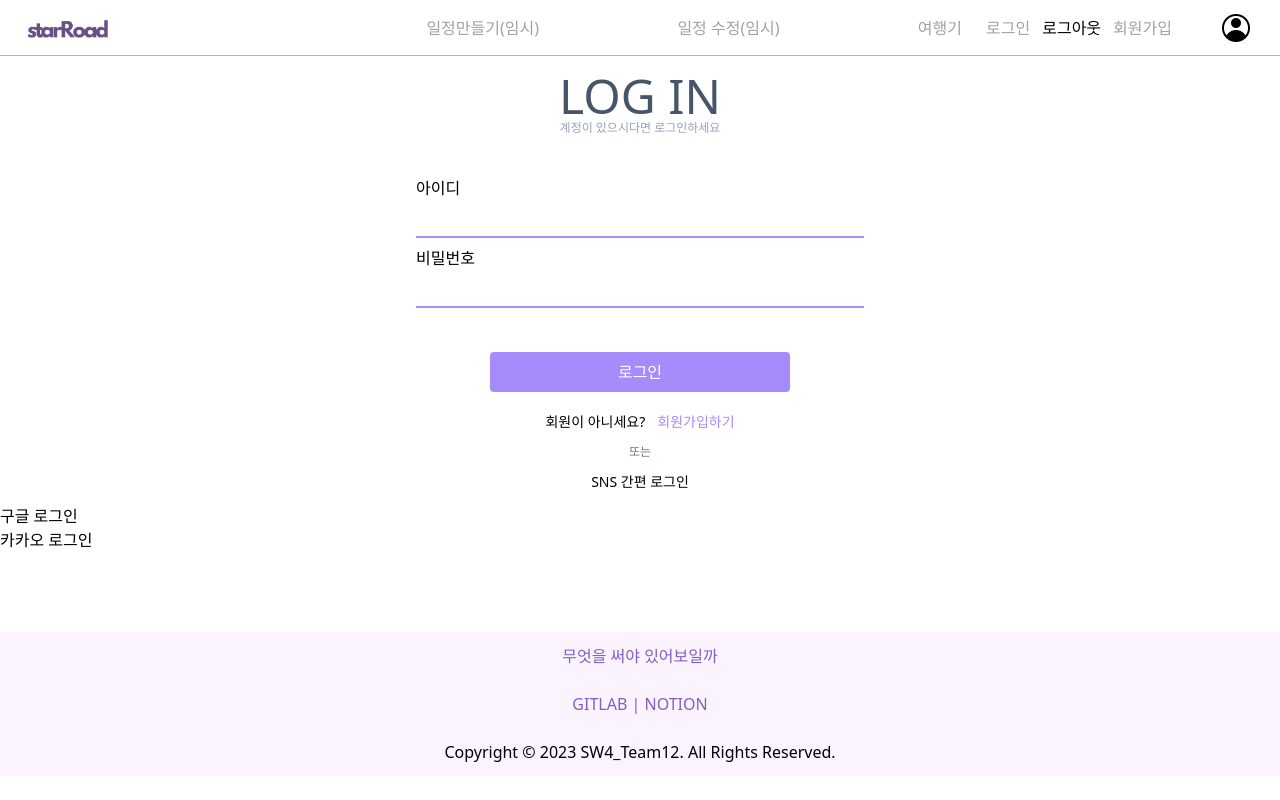
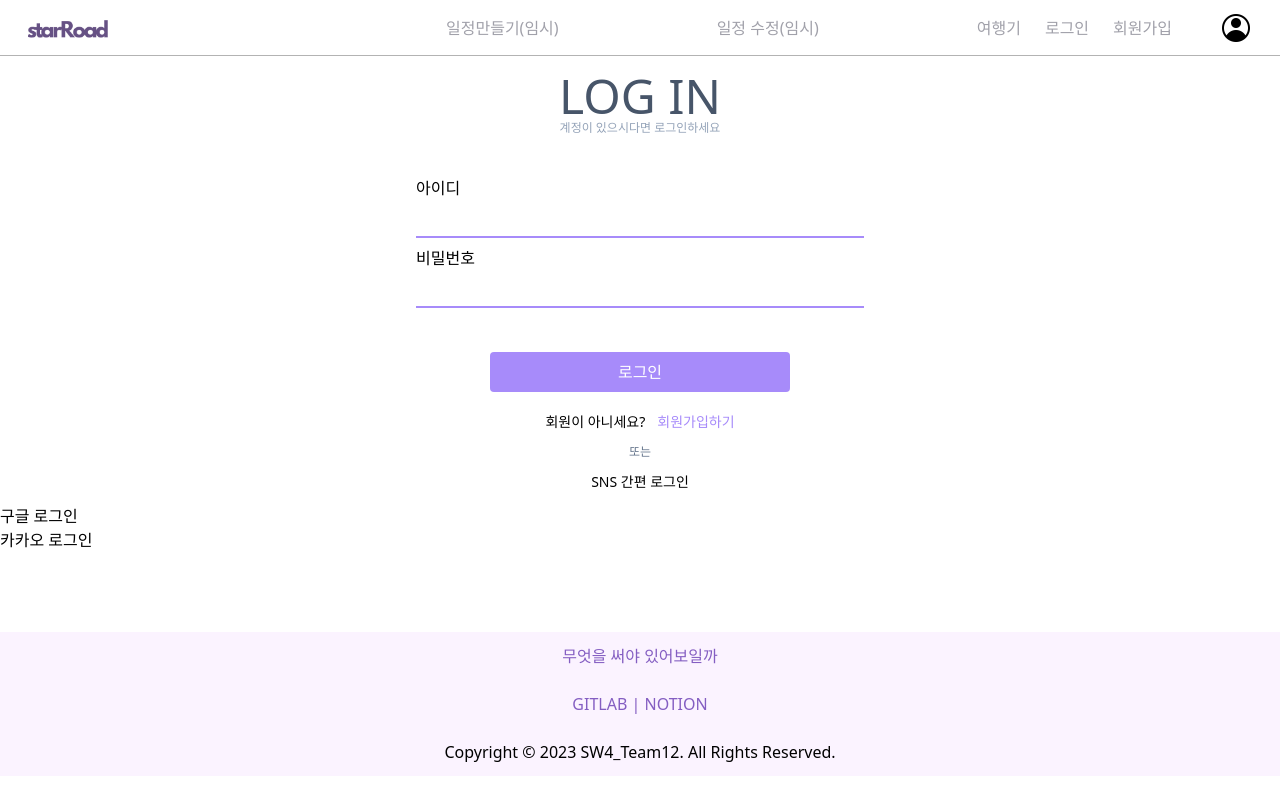
Before and after one commit to kimcodud/elice-gitlab-mirroring, a React (Vite) app: page /login in a window 1280 px wide. Built offline with nearby package versions, Linux system fonts and the light colour scheme.

Commit message:
feat: login, logout 기능 활성화
로그인, 로그아웃에 따른 헤더 변화

```diff
--- a/src/components/Header/Header.jsx
+++ b/src/components/Header/Header.jsx
@@ -1,4 +1,3 @@
-import { Link } from "react-router-dom";
 import "./Header.css";
 import { useEffect, useState } from "react";
 import axios from "axios";
@@ -11,8 +10,17 @@ const Header = () => {
     }
   };
 
-  const logoutHandler = () => {
-    const res = axios.post("http://localhost:3000/users/logout");
+  const logoutHandler = async () => {
+    const res = await axios.post(
+      "http://localhost:3000/users/logout",
+      {},
+      {
+        withCredentials: true,
+      }
+    );
+    if (res.status === 200) {
+      location.reload();
+    }
     console.log(res);
     localStorage.removeItem("role");
   };
@@ -55,17 +63,22 @@ const Header = () => {
             로그인
           </a>
         )}
-        {/* {role && (
-          <button onClick={logoutHandler}>
-            <a
-              href="/"
-              className="text-zinc-400 p-3 bg-white hover:bg-gray-100"
-            >
-              로그아웃
-            </a>
+        {role && (
+          // <button onClick={logoutHandler}>
+          //   <a
+          //     href="/"
+          //     className="text-zinc-400 p-3 bg-white hover:bg-gray-100"
+          //   >
+          //     로그아웃
+          //   </a>
+          // </button>
+          <button
+            className="text-zinc-400 p-3 bg-white hover:bg-gray-100"
+            onClick={logoutHandler}
+          >
+            로그아웃
           </button>
-        )} */}
-        <button onClick={logoutHandler}>로그아웃</button>
+        )}
         <a
           href="/signup"
           className="text-zinc-400 mr-5 p-3 bg-white hover:bg-gray-100"
--- a/src/components/LoginPage/LoginPage.jsx
+++ b/src/components/LoginPage/LoginPage.jsx
@@ -27,6 +27,7 @@ function LoginPageComponent() {
       if (response.status === 200) {
         navigate("/");
         localStorage.setItem("role", response.data.user.role);
+        location.reload();
       }
     } catch (error) {
       console.log(error);
```
